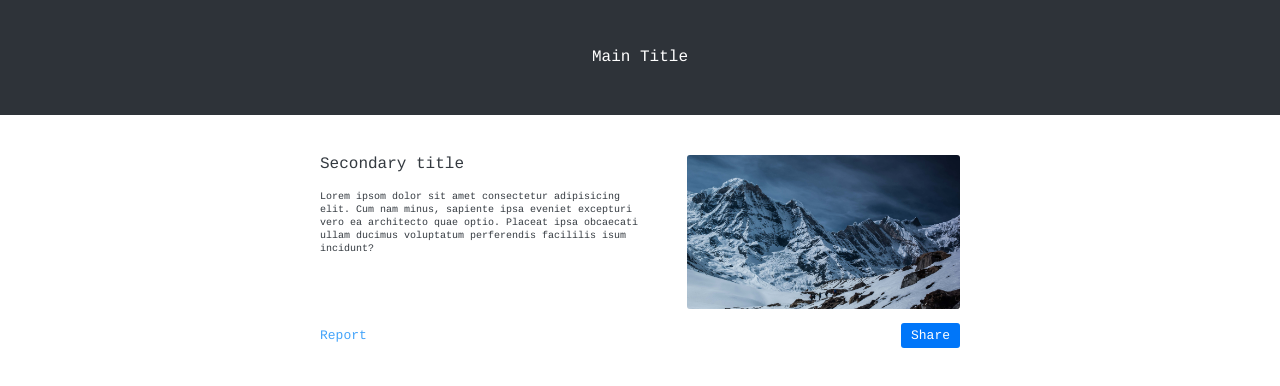
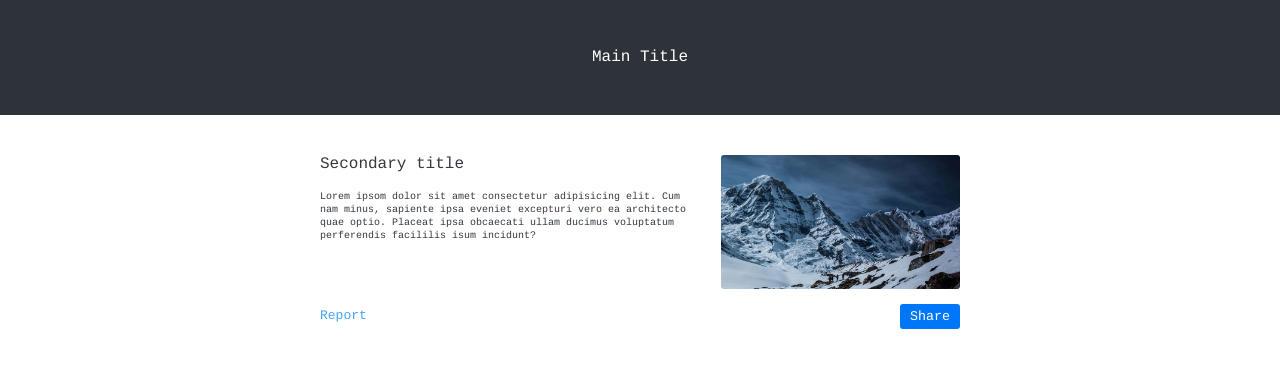
Before and after one commit to shawnsoltesz/HonestDigitalCSS, a website built with Vite: page index.html in a window 1280 px wide. Built offline with nearby package versions, Linux system fonts and the light colour scheme.

Commit message:
replace optimized image, comment out overlay code, refactor code

```diff
--- a/index.html
+++ b/index.html
@@ -2,7 +2,6 @@
 <html lang="en">
   <head>
     <meta charset="UTF-8" />
-    <link rel="icon" type="image/svg+xml" href="favicon.svg" />
     <meta name="viewport" content="width=device-width, initial-scale=1.0" />
     <title>Honest Digital CSS</title>
   </head>
@@ -18,14 +17,14 @@
           <p class="title">Secondary title</p>
           <p class="description">
             Lorem ipsom dolor sit amet consectetur adipisicing elit. Cum nam
-          minus, sapiente ipsa eveniet excepturi vero ea architecto quae optio.
-          Placeat ipsa obcaecati ullam ducimus voluptatum perferendis facililis
-          isum incidunt?
+            minus, sapiente ipsa eveniet excepturi vero ea architecto quae
+            optio. Placeat ipsa obcaecati ullam ducimus voluptatum perferendis
+            facililis isum incidunt?
           </p>
         </div>
 
         <div class="image">
-        <img src=./images/snow-mountains.jpg alt="Snow Mountain" />
+          <img src=./images/snow-mountains.webp width="640" height="360" alt="Snow Mountain" />
         </div>
       </div>
       <div class="links">
@@ -34,11 +33,38 @@
         </div>
 
         <div class="links-right">
-          <button><a class="share" href="#">Share</a></button>
+          <button class="share-button">Share</button>
         </div>
       </div>
+      <!-- <div class="display-share-URL">
+        <div class="share-overlay">
+          <p class="share-title">Share Url</p>
+
+          <p class="link-container">https://gentrit.ngrok.io</p>
+
+          <button class="close-button">Close</button>
+        </div>
+      </div> -->
     </main>
+    <!-- <div class="Share-URL">
+      <script type="text/javascript" charset="utf-8">
+        const shareOpen = document.querySelector('.share-button')
+        const shareOverlay = document.querySelector('.share-overlay')
 
-    <script type="module" src="/src/main.ts"></script>
+        shareOpen.addEventListener('click', () => {
+          shareOverlay.classList.toggle('active')
+        })
+
+        document.addEventListener('click', (event) => {
+          shareClose
+        })
+
+        function shareClose() {
+          document.querySelector('.close-button').style.display = 'none'
+        }
+      </script>
+    </div> -->
+
+    <script type="module" src="/src/main.js"></script>
   </body>
 </html>
--- a/src/style.css
+++ b/src/style.css
@@ -72,7 +72,7 @@ a {
   align-items: center;
 }
 
-.share {
+.share-button {
   color: white;
 }
 
@@ -88,15 +88,88 @@ button {
   cursor: pointer;
 }
 
+/*Share Overlay working code*/
+
+  /*.share-overlay {
+  position: absolute;
+  bottom: 50%;
+  left: 50%;
+  width: auto;
+  height: auto;
+  transform: scale(0);
+  background: rgba(255, 255, 255, 0.324);
+  font-family: 'Cousine', monospace;
+  color: black;
+  padding: 20px;
+  transition: 0.5s;
+  transition-delay: 0.5s;
+}
+
+.share-overlay.active {
+  transform: scale(1);
+  transition-delay: 0s;
+}
+
+.share-title {
+  color: black;
+  opacity: 0;
+  transition: 0.5s;
+  transition-delay: 0s;
+  font-size: 20px;
+  border-bottom: 1px solid white;
+  width: fit-content;
+  padding: 0 20px 3px 0;
+}
+
+.link-container {
+  opacity: 0;
+  transition: 0.5s;
+  transition-delay: 0s;
+  width: 100%;
+  position: relative;
+  height: 40px;
+  display: flex;
+  align-items: center;
+  border-radius: 40px;
+  background-color: #fff;
+  overflow: hidden;
+  padding: 0 10px;
+}
+
+.link {
+  width: 80%;
+  height: 100%;
+  line-height: 40px;
+  color: #000;
+}
+
+.close-button {
+  position: absolute;
+  right: 0;
+  cursor: pointer;
+  background: red;
+  color: #fff;
+  border: none;
+  text-transform: capitalize;
+  font-size: 16px;
+}
+
+.share-overlay.active .title,
+.share-overlay.active .link-container {
+  opacity: 1;
+  transition: 0.5s;
+  transition-delay: 0.5s;
+} */
+
 @media screen and (max-width: 767px) {
-.page-content {
-  display: flex;
-  justify-content: center;
-  flex-wrap: wrap;
-}}
+  .page-content {
+    display: flex;
+    justify-content: center;
+    flex-wrap: wrap;
+  }
+}
 
 @media screen and (min-width: 768px) {
-
   main {
     margin-left: auto;
     margin-right: auto;
```
Also changed, not shown: images/snow-mountains.jpg (deleted), images/snow-mountains.webp (added), src/main.js (renamed from src/main.ts). Lines whose indentation alone changed are shown as unchanged.
